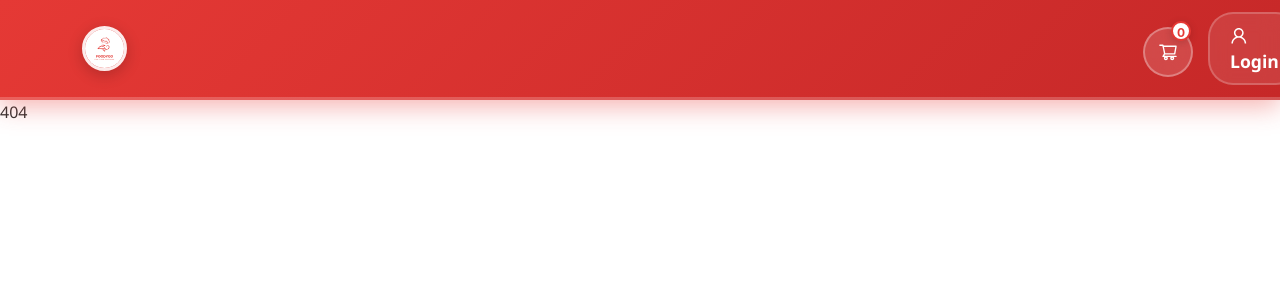
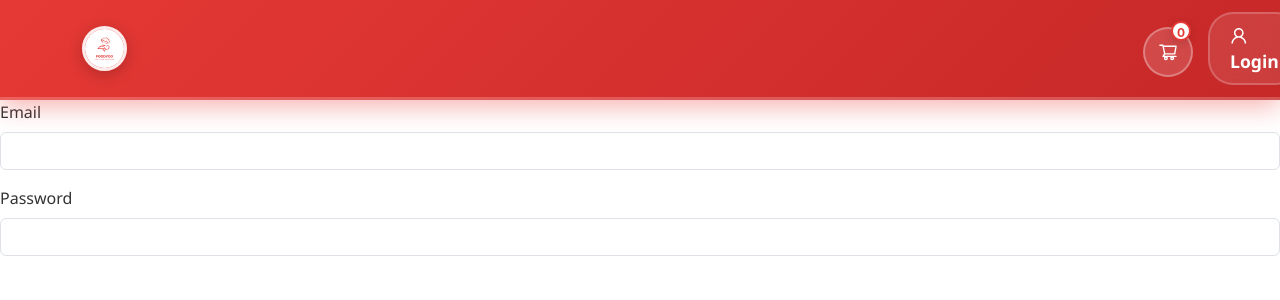
Before and after one commit to DoThang-254/Group_04_Food_Order, a React (Vite) app in the folder group4/: page /register-store in a window 1280 px wide. Before the commit this address had no page. Shown: the top 300 px of the page. Built offline with nearby package versions, Linux system fonts and the light colour scheme.

Commit message:
fix login

```diff
--- a/group4/src/components/Header.jsx
+++ b/group4/src/components/Header.jsx
@@ -43,7 +43,6 @@ const Header = () => {
     const decode = async () => {
       const info = await decodeFakeToken(token);
       const store = await getStoreByOwnerIdAndChecking(info.id);
-      console.log(store.user)
       if (info?.id) {
         fetchCart(info.id);
         setRole(info.role);
@@ -119,6 +118,12 @@ const Header = () => {
                       <Dropdown.Item onClick={() => navigate('/owner-dashboard')}>
                         <ProfileOutlined style={{ marginRight: '8px' }} />
                         Owner Dashboard
+                      </Dropdown.Item>
+                    )}
+                    {!store && (
+                      <Dropdown.Item onClick={() => navigate('/')}>
+                        <ProfileOutlined style={{ marginRight: '8px' }} />
+                        Register Store
                       </Dropdown.Item>
                     )}
                     <Dropdown.Item onClick={toggleTheme}>
--- a/group4/src/data/db.json
+++ b/group4/src/data/db.json
@@ -13,6 +13,19 @@
       "address": "hcm",
       "active": true,
       "storeId": "0204"
+    },
+    {
+      "id": "fe9c",
+      "name": "do thang",
+      "phone": "0329894798",
+      "email": "thangbachi2542004@gmail.com",
+      "password": "$2b$10$OROtExMnOOcFIxDsmKgYXuOEW.to.y5fK37APBXSvqonKFYZGZzZm",
+      "gender": "male",
+      "dob": "2004-02-05",
+      "role": "admin",
+      "birthDate": "2004-02-05",
+      "address": "hn",
+      "active": true
     }
   ],
   "resetRequests": [],
@@ -39,7 +52,7 @@
       "storeAddress": "hcm",
       "img": "",
       "ownerId": "0e36",
-      "state": true
+      "state": false
     }
   ],
   "stores_categories": [
--- a/group4/src/pages/auth/Login.jsx
+++ b/group4/src/pages/auth/Login.jsx
@@ -6,7 +6,7 @@ import { Link, useNavigate } from 'react-router-dom';
 import { loginContext } from '../../context/LoginContext';
 import { createFakeToken } from '../../data/token';
 import { themeContext } from '../../context/ThemeContext';
-import { getStoreByOwnerId, getStoreByOwnerIdAndChecking } from '../../services/stores';
+import { getStoreByOwnerIdAndChecking } from '../../services/stores';
 const Login = () => {
     const LoginSchema = Yup.object().shape({
         password: Yup.string()
@@ -20,18 +20,8 @@ const Login = () => {
     const { setToken } = useContext(loginContext)
     const [loginError, setLoginError] = useState('');
     const navToHome = useNavigate();
-    const handleLogin = async (value) => {
-        const data = value
-        login(data).then(async (res) => {
-            console.log(res);
-
-            if (res) {
-                if (!res.msg) {
-                    const checkStore = await getStoreByOwnerIdAndChecking(res.user.id);
-                    const fakeToken = await createFakeToken(res)
-                    if (!checkStore.msg) {
-                        setToken(fakeToken);
-                        switch (res.user.role) {
+    const authorize = (role , checkStore) => {
+        switch (role) {
             case 'customer': {
                 navToHome('/home');
                 break;
@@ -51,9 +41,22 @@ const Login = () => {
             }
         }
     }
+    const handleLogin = async (value) => {
+        const data = value
+        login(data).then(async (res) => {
+            console.log(res);
+
+            if (res) {
+                if (!res.msg) {
+                    const checkStore = await getStoreByOwnerIdAndChecking(res.user.id);
+                    const fakeToken = await createFakeToken(res)
+                    if (!checkStore.msg) {
+                        setToken(fakeToken);
+                        authorize(res.user.role , checkStore);
+                    }
                     else {
                         setToken(fakeToken);
-                        navToHome('/home')
+                        authorize(res.user.role , checkStore);
                     }
                 }
 
--- /dev/null
+++ b/group4/src/pages/auth/RegisterStore.jsx
@@ -0,0 +1,42 @@
+import { ErrorMessage, Field, Form, Formik } from 'formik';
+import React from 'react';
+import * as Yup from "yup";
+const RegisterStore = () => {
+    const RegisterStoreSchema = Yup.object().shape({
+        password: Yup.string()
+            .required('Required'),
+        email: Yup.string()
+            .email('Required email format!')
+            .required('Required'),
+    });
+
+    const handleRegisterStore = async (value) => {
+        const data = value
+        console.log(data);
+    }
+    return (
+        <div>
+            <Formik
+                initialValues={{ storeName: '', storeAddress: '' }}
+                onSubmit={handleRegisterStore}
+                validationSchema={RegisterStoreSchema}
+            >
+                <Form>
+                    <div className="mb-3">
+                        <label htmlFor="storeName" className="form-label">Email</label>
+                        <Field name="storeName" type="email" className="form-control" />
+                        <ErrorMessage name="storeName" component="div" className="text-danger" />
+                    </div>
+
+                    <div className="mb-3">
+                        <label htmlFor="storeAddress" className="form-label">Password</label>
+                        <Field name="storeAddress" type="text" className="form-control" />
+                        <ErrorMessage name="storeAddress" component="div" className="text-danger" />
+                    </div>
+                </Form>
+            </Formik>
+        </div>
+    );
+};
+
+export default RegisterStore;
--- a/group4/src/services/stores.js
+++ b/group4/src/services/stores.js
@@ -34,6 +34,6 @@ export const getStoreByOwnerIdAndChecking = async (ownerId) => {
   const res = await instance.get(`${endpoint.STORES}?ownerId=${ownerId}`);
   return {
     user : res.data[0] ,
-    msg : res.data[0].state ? '' : 'Your store is not active'
+    msg : res.data[0]?.state ? '' : 'Your store is not active'
   };
 };
```
Also changed, not shown: group4/src/router/Router.jsx (+7 -1 lines). Lines whose indentation alone changed are shown as unchanged.
